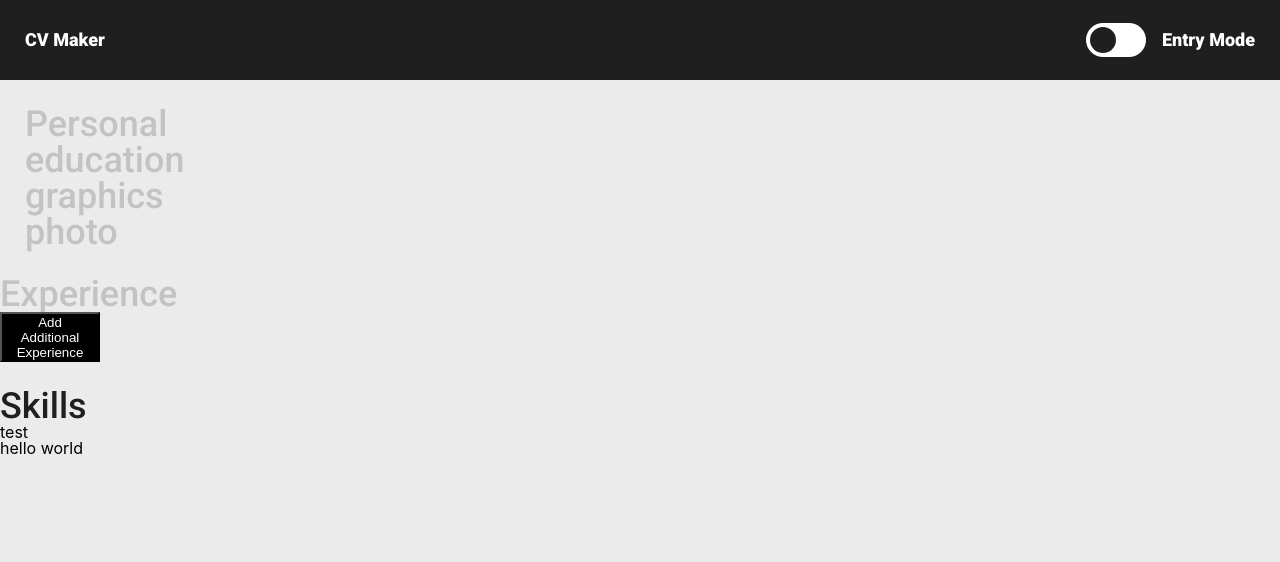
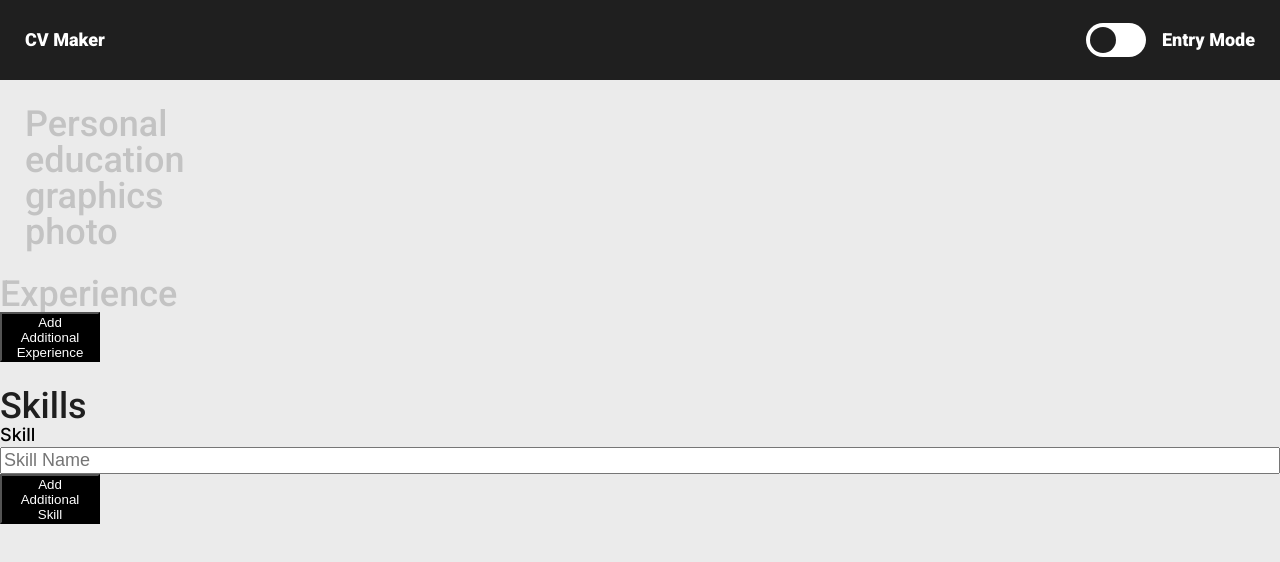
Before and after one commit to jpotterfi/CV-maker, a React (Create React App) app in the folder cv-project/: page / in a window 1280 px wide. Both pictures are taken after a click on the element "Skills". Shown: the top 562 px of the page. Built offline with nearby package versions, Linux system fonts and the light colour scheme.

Commit message:
added rough draft of Skills component

```diff
--- a/cv-project/src/App.js
+++ b/cv-project/src/App.js
@@ -47,8 +47,6 @@ function App() {
     email: "",
   });
 
-  console.table(formData);
-
   React.useEffect(
     function () {
       colorComponentHeadings();
@@ -56,9 +54,21 @@ function App() {
     [activeComponent]
   );
 
+  function changeSkill(event) {
+    const { name, value, id } = event.target;
+    console.log(name, value, id);
+    setSkillsModules(function (prevSkills) {
+      let newArray = [...prevSkills];
+      newArray[id] = value;
+      return newArray;
+    });
+  }
+
+  console.log(skillsModules);
+
   function changeExperience(event) {
     const { name, value, id } = event.target;
-    console.log(name, value, id);
+
     setExperienceModules(function (prevExperience) {
       let newArray = [...prevExperience];
       newArray[id] = {
@@ -67,7 +77,12 @@ function App() {
       };
       return newArray;
     });
-    console.log("newExperienceModules", experienceModules);
+  }
+
+  function addSkill() {
+    setSkillsModules(function (prevSkills) {
+      return [...prevSkills, ""];
+    });
   }
 
   function addExperience() {
@@ -113,8 +128,7 @@ function App() {
     //handles phone entry, but in a bad way
     //maybe create separate handleChange for phone
     //if inputs become too crazy
-    // console.log("handling a change");
-    console.log(event);
+
     if (typeof event !== "object") {
       setFormData((prevFormData) => {
         return {
@@ -154,6 +168,8 @@ function App() {
         activeComponentData={activeComponent}
         activeComponentToggle={changeActiveComponent}
         skillsModules={skillsModules}
+        changeSkill={changeSkill}
+        addSkill={addSkill}
       />
     </div>
   );
--- a/cv-project/src/Components/Modules/ModSkills.js
+++ b/cv-project/src/Components/Modules/ModSkills.js
@@ -1,3 +1,18 @@
 export default function ModSkills(props) {
-  return <h1>{props.skillsName}</h1>;
+  return (
+    <form>
+      <div className="column">
+        <label className="weight--slight">Skill</label>
+        <input
+          type="text"
+          placeholder="Skill Name"
+          name="skillName"
+          className="skill"
+          value={props.skillName}
+          onChange={props.changeSkill}
+          id={props.moduleID}
+        />
+      </div>
+    </form>
+  );
 }
--- a/cv-project/src/Components/Skills.js
+++ b/cv-project/src/Components/Skills.js
@@ -6,7 +6,13 @@ export default function Skills(props) {
   console.log(skillsModArr[0]);
 
   const skillsModComponents = skillsModArr.map(function (mod, index) {
-    return <ModSkills skillsName={skillsModArr[index]} />;
+    return (
+      <ModSkills
+        skillsName={skillsModArr[index]}
+        moduleID={index}
+        changeSkill={props.changeSkill}
+      />
+    );
   });
   console.log("skillsModComponents", skillsModComponents);
 
@@ -28,8 +34,15 @@ export default function Skills(props) {
       >
         Skills
       </h3>
-      {skillsModComponents}
-      {props.activeComponentData.skills && <h1>hello world</h1>}
+
+      {props.activeComponentData.skills && (
+        <div>
+          {skillsModComponents}
+          <button id="button__addExperience" onClick={props.addSkill}>
+            Add Additional Skill
+          </button>
+        </div>
+      )}
     </section>
   );
 
```
